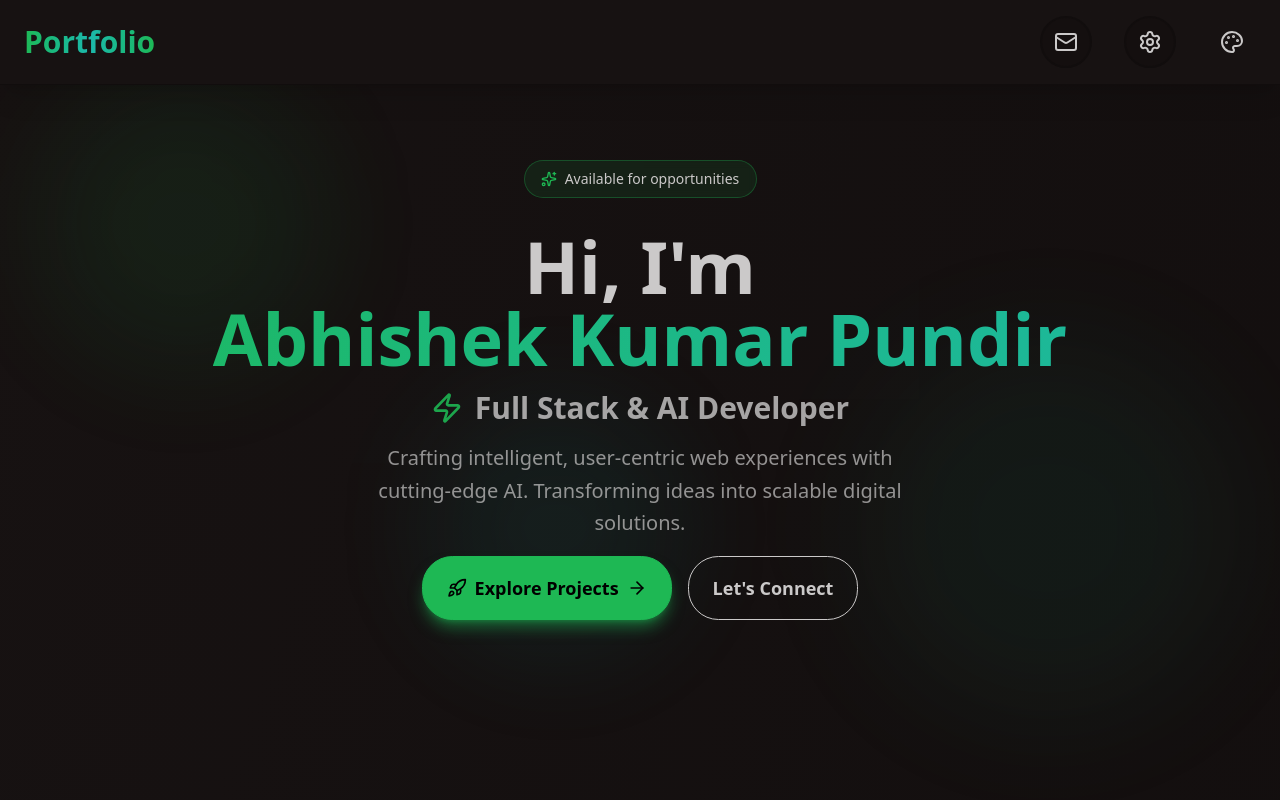
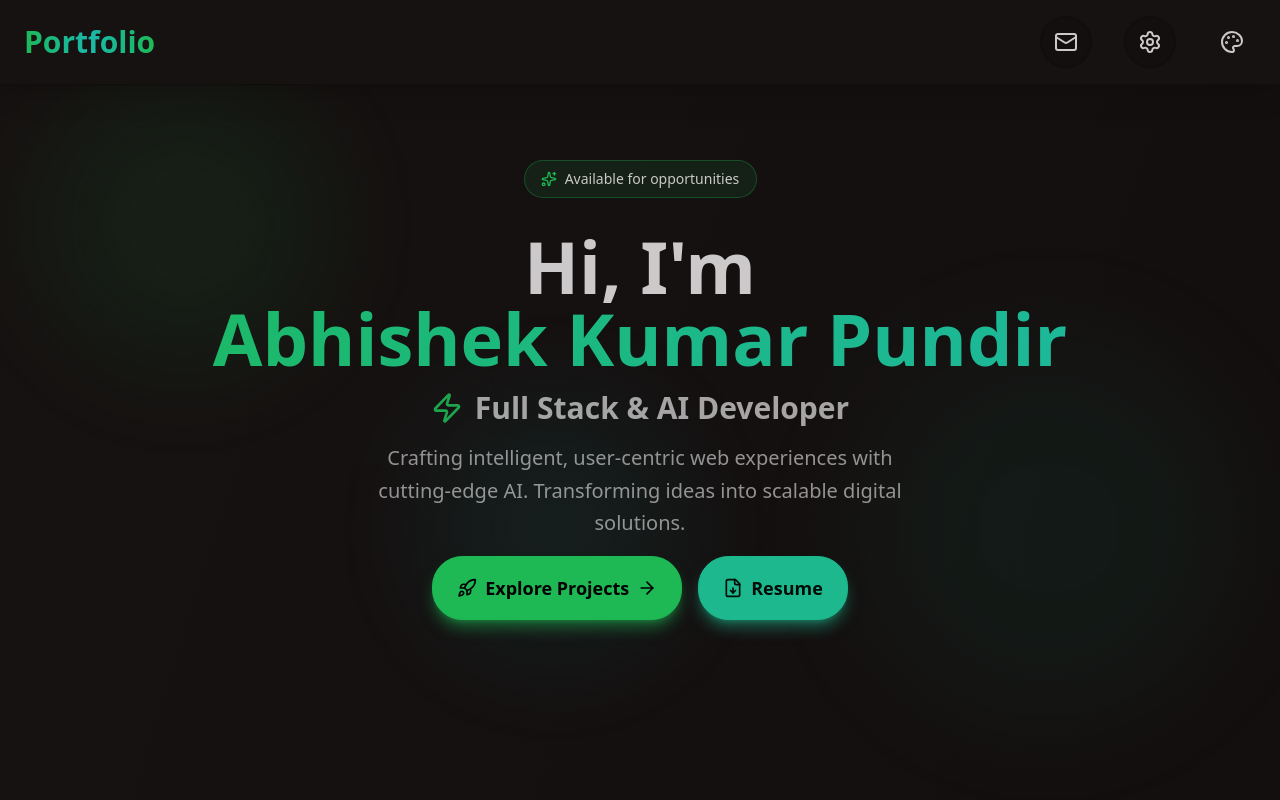
Before and after one commit to Abhishe295/Profile, a React (Vite) app: page / in a window 1280 px wide. Shown: the top 800 px of the page. Built offline with nearby package versions, Linux system fonts and the light colour scheme.

Commit message:
resume update

```diff
--- a/src/Pages/HomePage.jsx
+++ b/src/Pages/HomePage.jsx
@@ -1,6 +1,7 @@
-import React from 'react';
+import React, { useState } from 'react';
 import { motion } from 'framer-motion';
-import { Dumbbell,Activity, Book, ChefHat, Sparkles, Zap, Rocket, ArrowRight, Star } from 'lucide-react';
+import { Dumbbell, Activity, Book, ChefHat, Sparkles, Zap, Rocket, ArrowRight, Star, FileDown, Eye } from 'lucide-react';
+import toast, { Toaster } from 'react-hot-toast';
 import Navbar from '../Components/Navbar';
 import Card from '../Components/Card';
 import MindWell from '../assets/MindWell.png';
@@ -9,6 +10,40 @@ import MemoryCard from '../assets/MemoryCard.jpg';
 import Abhishek from '../assets/Abhishek.jpg';
 
 const HomePage = () => {
+  const [showResumeMenu, setShowResumeMenu] = useState(false);
+  const resumePath = '/resume.pdf'; // Place your resume.pdf in the public folder
+
+  const handleViewResume = () => {
+    window.open(resumePath, '_blank');
+    setShowResumeMenu(false);
+    toast.success('Opening resume in new tab!', {
+      icon: '👀',
+      style: {
+        borderRadius: '10px',
+        background: '#333',
+        color: '#fff',
+      },
+    });
+  };
+
+  const handleDownloadResume = () => {
+    const link = document.createElement('a');
+    link.href = resumePath;
+    link.download = 'Abhishek_Kumar_Pundir_Resume.pdf';
+    document.body.appendChild(link);
+    link.click();
+    document.body.removeChild(link);
+    setShowResumeMenu(false);
+    toast.success('Resume downloaded successfully!', {
+      icon: '📥',
+      style: {
+        borderRadius: '10px',
+        background: '#333',
+        color: '#fff',
+      },
+    });
+  };
+
   const themes = ['primary','secondary','accent'];
   const featuredProjects = [
     {
@@ -52,6 +87,7 @@ const HomePage = () => {
 
   return (
     <div className="min-h-screen bg-gradient-to-br from-base-100 via-base-200 to-base-300 text-base-content overflow-hidden">
+      <Toaster position="top-center" reverseOrder={false} />
       {/* Animated background elements */}
       <div className="fixed inset-0 overflow-hidden pointer-events-none">
         <div className="absolute top-20 left-10 w-72 h-72 bg-primary/10 rounded-full blur-3xl animate-pulse"></div>
@@ -109,14 +145,43 @@ const HomePage = () => {
           Explore Projects
           <ArrowRight className="w-5 h-5" />
         </motion.a>
-        <motion.a
-          href="/contact"
-          whileHover={{ scale: 1.05 }}
-          whileTap={{ scale: 0.95 }}
-          className="btn btn-outline btn-lg gap-2"
-        >
-          Let's Connect
-        </motion.a>
+
+        {/* Resume Button with Dropdown */}
+        <div className="relative">
+          <motion.button
+            onClick={() => setShowResumeMenu(!showResumeMenu)}
+            whileHover={{ scale: 1.05 }}
+            whileTap={{ scale: 0.95 }}
+            className="btn btn-secondary btn-lg gap-2 shadow-lg shadow-secondary/50"
+          >
+            <FileDown className="w-5 h-5" />
+            Resume
+          </motion.button>
+
+          {showResumeMenu && (
+            <motion.div
+              initial={{ opacity: 0, y: -10 }}
+              animate={{ opacity: 1, y: 0 }}
+              exit={{ opacity: 0, y: -10 }}
+              className="absolute top-full mt-2 left-0 right-0 bg-base-100 rounded-lg shadow-xl border border-base-300 overflow-hidden z-50"
+            >
+              <button
+                onClick={handleViewResume}
+                className="w-full px-4 py-3 flex items-center gap-3 hover:bg-base-200 transition-colors text-left"
+              >
+                <Eye className="w-5 h-5 text-primary" />
+                <span className="font-medium">View Resume</span>
+              </button>
+              <button
+                onClick={handleDownloadResume}
+                className="w-full px-4 py-3 flex items-center gap-3 hover:bg-base-200 transition-colors text-left border-t border-base-300"
+              >
+                <FileDown className="w-5 h-5 text-secondary" />
+                <span className="font-medium">Download Resume</span>
+              </button>
+            </motion.div>
+          )}
+        </div>
       </div>
     </motion.div>
   </div>
@@ -151,7 +216,7 @@ const HomePage = () => {
                 {/* Circular image container */}
                 <div className="relative w-64 h-64 rounded-full bg-gradient-to-tr from-primary/20 to-secondary/20 border-4 border-primary/50 backdrop-blur-sm flex items-center justify-center overflow-hidden">
                   <img
-                    src={Abhishek} // Replace with your actual image path
+                    src={Abhishek}
                     alt="Abhishek Kumar Pundir"
                     className="w-full h-full object-cover"
                   />
@@ -180,7 +245,7 @@ const HomePage = () => {
   I enjoy experimenting with JavaScript, Python, and AI/ML tools, and I like making things that are interactive and fun. From creating real-time chat apps to developing memory games and music players, I focus on learning by doing and pushing my skills further every day.
 </p>
 <p className="text-lg text-base-content/80 leading-relaxed">
-  Outside coding, I’m into running, going to the gym, cooking, and reading books. I try to balance learning and fitness because both help me stay focused and motivated for my projects.
+  Outside coding, I'm into running, going to the gym, cooking, and reading books. I try to balance learning and fitness because both help me stay focused and motivated for my projects.
 </p>
 
             </div>
```
Also changed, not shown: 1 other file (tests, documents, lock files or other folders).
